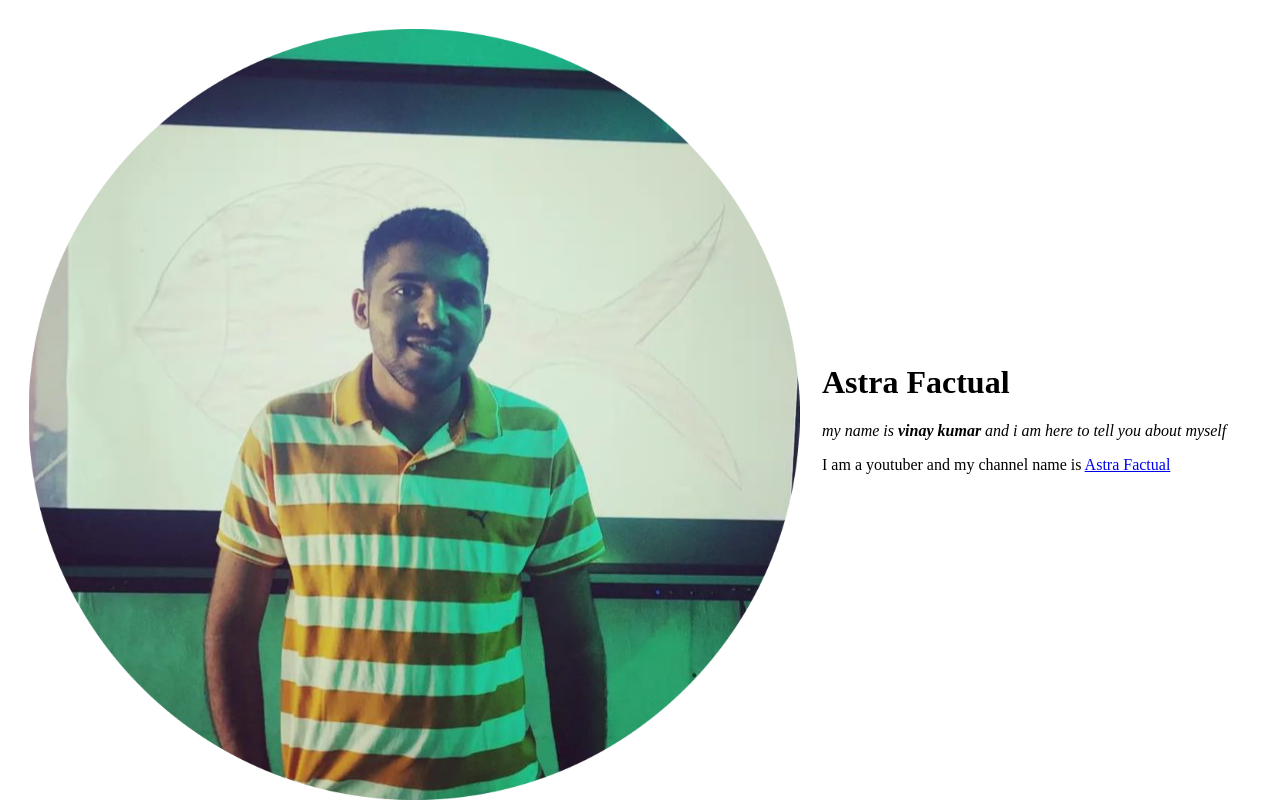
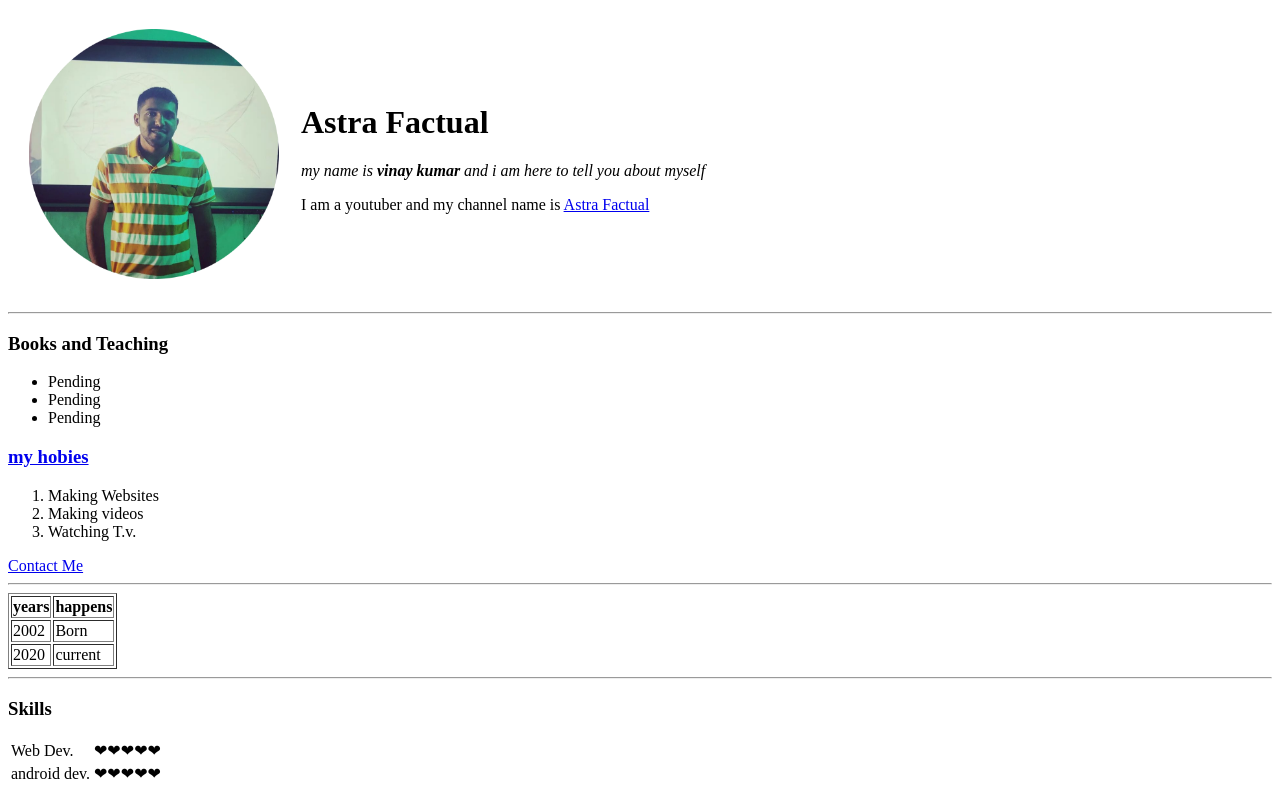
Before and after one commit to AstraFactual/cv, a plain HTML site: page index.html in a window 1280 px wide. Shown: the top 802 px of the page. Drawn offline with Linux system fonts and the light colour scheme.

Commit message:
Update index.html

```diff
--- a/index.html
+++ b/index.html
@@ -11,7 +11,7 @@
 
   <style>
     .imm{
-    height:30%;
+    height:250px;
     }
 </style>
 
```
